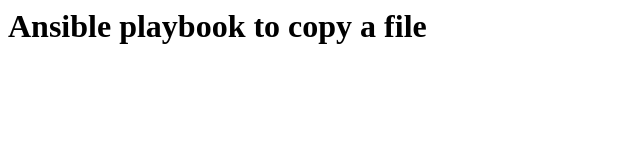
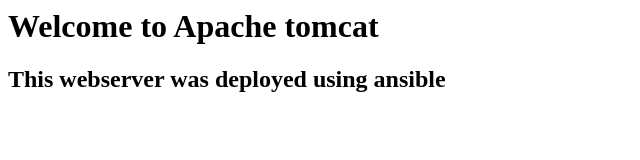
Before and after one commit to Dolapo-Dev/Learning-ansible, a plain HTML site: page index.html in a window 1280 px wide. Shown: the whole page, without its empty margins (0-640 px from the left). Drawn offline with Linux system fonts and the light colour scheme.

Commit message:
new playbooks

```diff
--- a/index.html
+++ b/index.html
@@ -1 +1,2 @@
-<h1> Ansible playbook to copy a file </h1>
+<h1> Welcome to Apache tomcat </h1>
+<h2> This webserver was deployed using ansible </h2>
```
Also changed, not shown: 5 other files.
